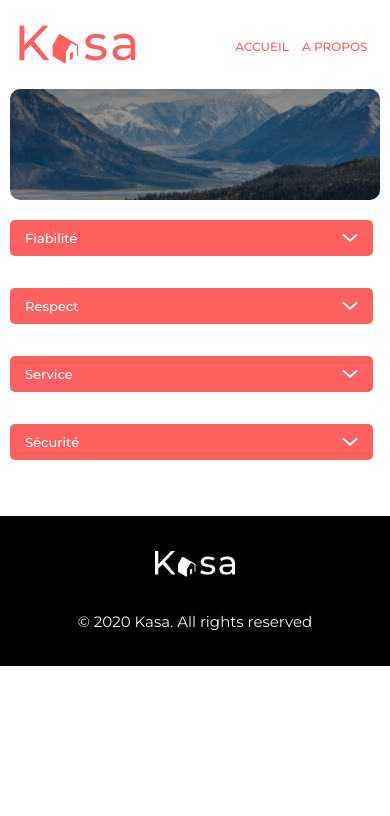
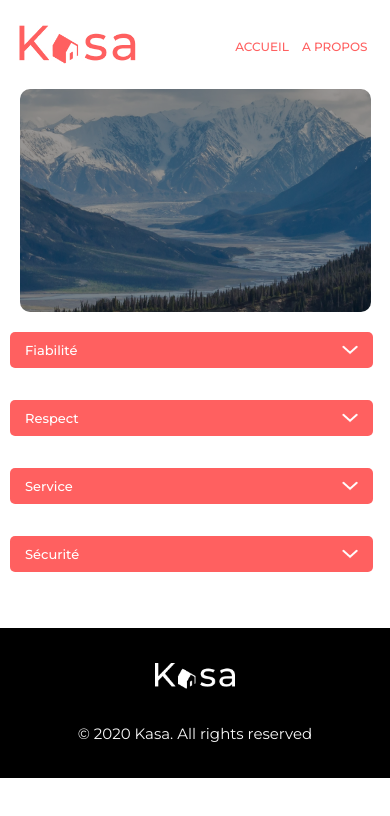
Before and after one commit to Darkjul/JulienHelias_7_25022023, a React (Create React App) app: page /about in a window 390 px wide. Shown: the top 816 px of the page. Built offline with nearby package versions, Linux system fonts and the light colour scheme.

Commit message:
Ajout Props Class Gestion Bannière About

```diff
--- a/src/components/Banner/Banner.jsx
+++ b/src/components/Banner/Banner.jsx
@@ -5,10 +5,10 @@ import PropTypes from "prop-types";
 
 // Contante Banner qui va afficher les éléments des bannières de Kaza via Props
 
-const Banner = ({ image, alt, title }) => {
+const Banner = ({ image, alt, title, children, moreclass }) => {
 
     return(
-        <section className="banner">
+        <section className={`banner ${moreclass}`}>{children}
             <h1 className="banner_title">{title}</h1>
             <img src={image} alt={alt} className='banner_image' />
         </section>
--- a/src/components/Banner/_banner.scss
+++ b/src/components/Banner/_banner.scss
@@ -58,3 +58,11 @@
       }
 
 }
+
+.banner_about {
+
+  @media screen and (max-width: 600px) {
+  width: 90%;
+  height: 223px;
+      }
+}
--- a/src/pages/About/About.jsx
+++ b/src/pages/About/About.jsx
@@ -37,7 +37,7 @@ const About = () => {
     return (
 		<main>
 
-                <Banner
+            <Banner moreclass="banner_about"
             title=''
             image={bannerAbout}
             alt='Paysage Montagneux'
--- a/src/pages/Home/Home.jsx
+++ b/src/pages/Home/Home.jsx
@@ -25,7 +25,7 @@ const Home = () => {
 
     return (
       <main>
-             <Banner
+             <Banner className="banner"
             title='Chez vous, partout et ailleurs'
             image={bannerHome}
             alt='Paysage Rocheux'
```
